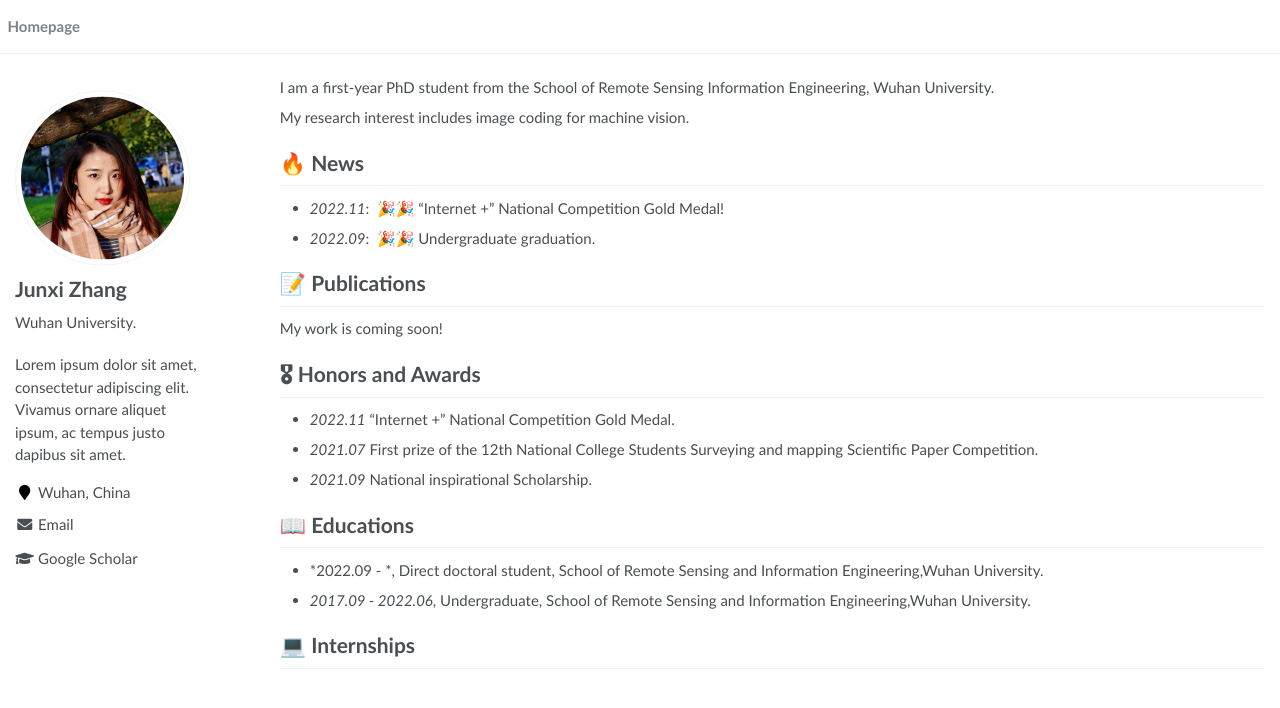
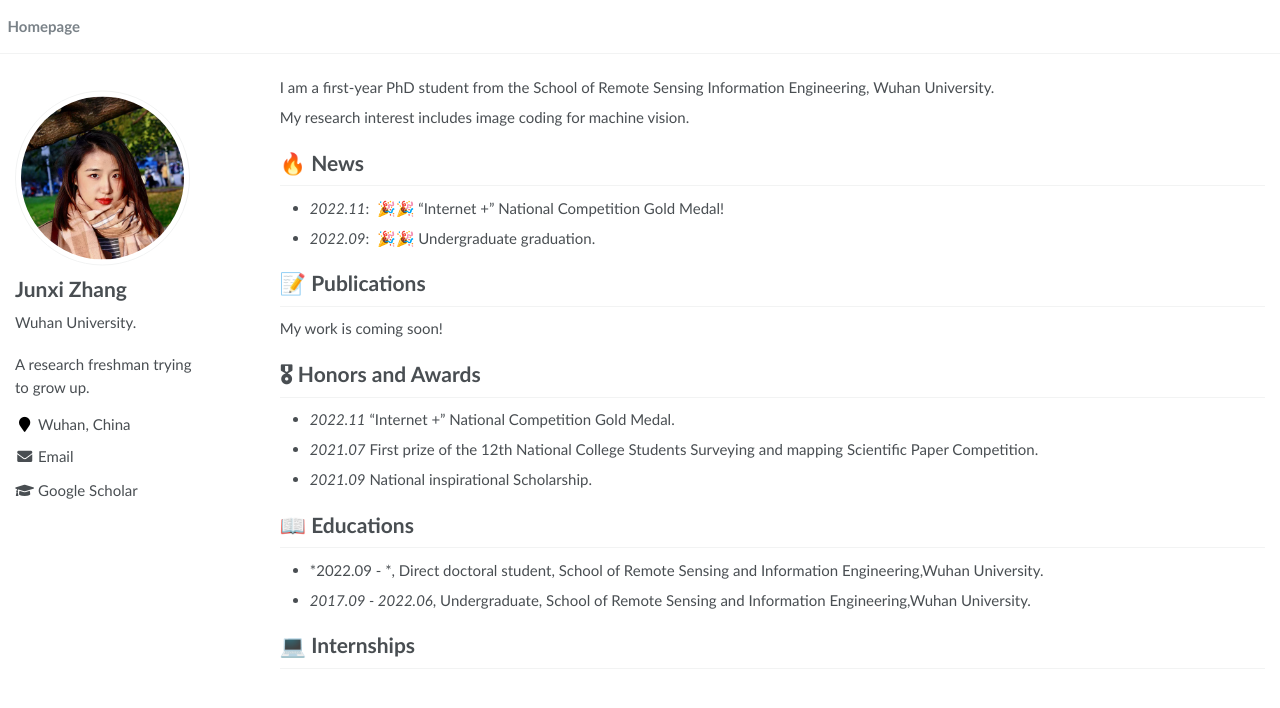
Before and after one commit to RayeRen/acad-homepage.github.io, a Jekyll site: the page built from _pages/about.md, in a window 1280 px wide. Shown: the top 708 px of the page. Built offline with Jekyll 4.4.1, drawn with Linux system fonts in a browser that asks for light colours.

Commit message:
Update _config.yml

```diff
--- a/_config.yml
+++ b/_config.yml
@@ -7,7 +7,7 @@
 
 # Site Settings
 title                    : "Junxi Zhang"
-description              : "Lorem ipsum dolor sit amet, consectetur adipiscing elit. Vivamus ornare aliquet ipsum, ac tempus justo dapibus sit amet. "
+description              : "A research freshman trying to grow up."
 repository               : "https://using369.github.io/sissie_z.github.io/"
 google_scholar_stats_use_cdn : true
 
```
